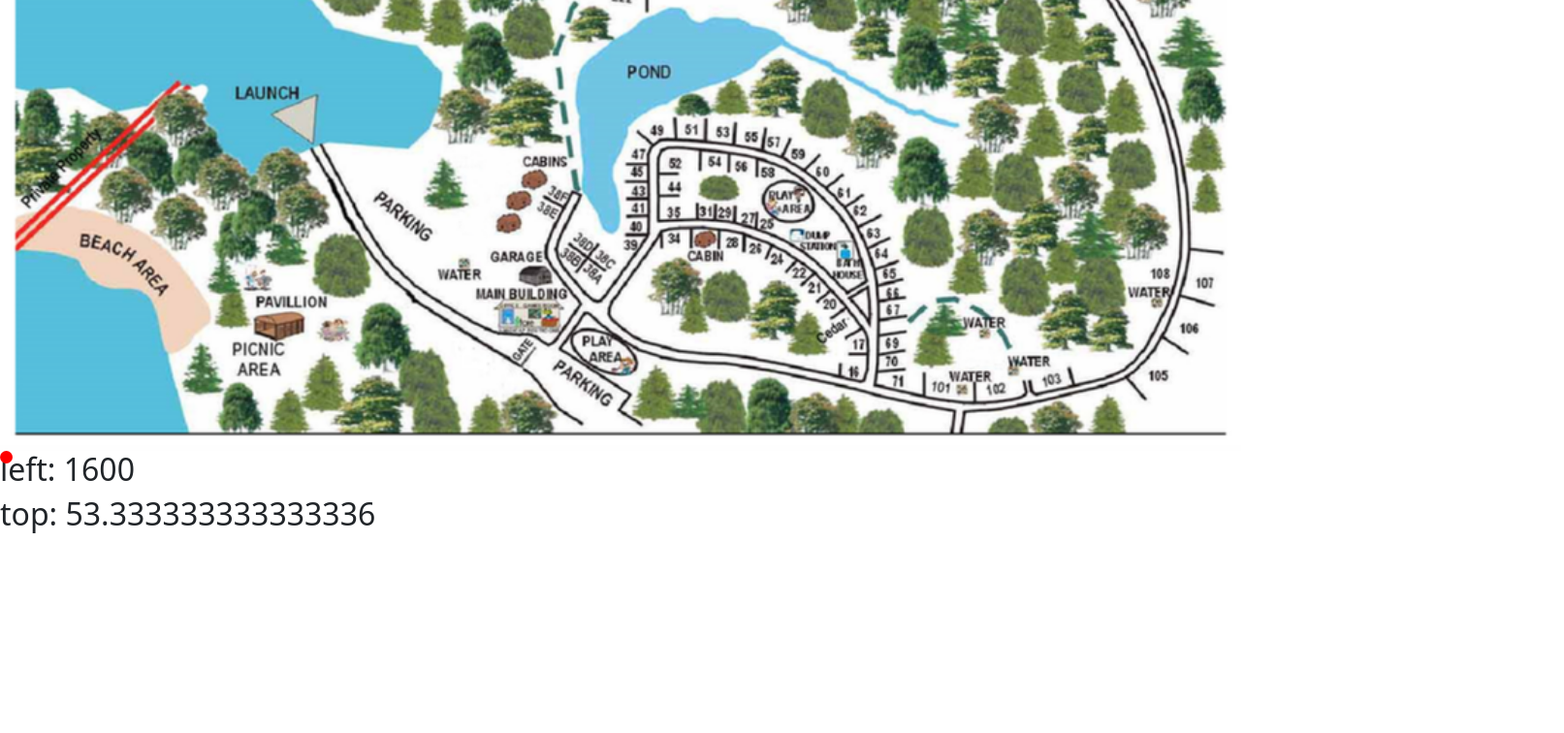
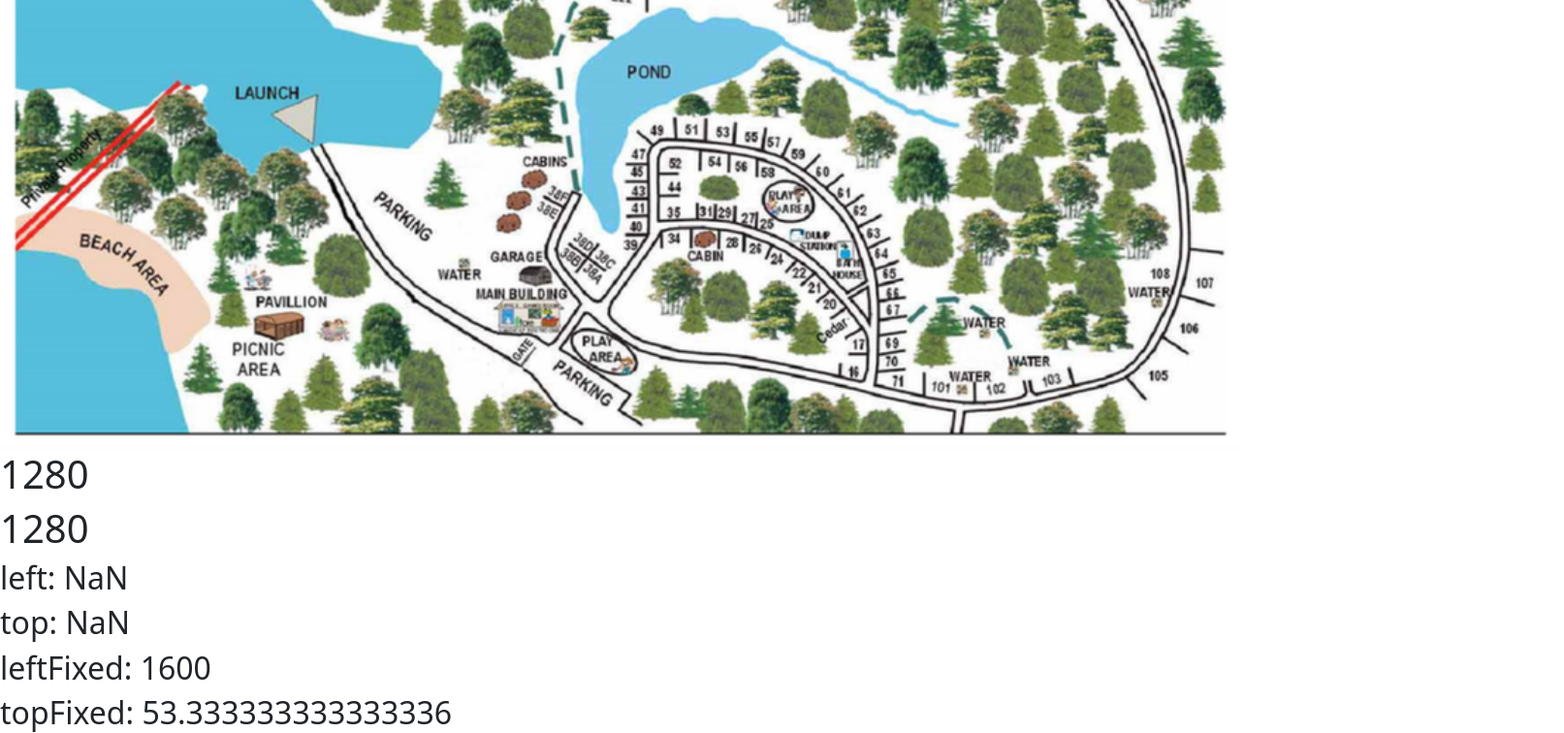
Before and after one commit to JellonaVesa666/CabinApp, a React (Create React App) app in the folder cabin-app/: page / in a window 1280 px wide. Shown: the part 446-1202 px from the top of the page at 97% size, 1613 px wide, since content can reach past the window. Before the commit the page ends 997 px from the top, so only its background shows below. Built offline with nearby package versions, Linux system fonts and the light colour scheme.

Commit message:
no message

```diff
--- a/cabin-app/src/App.js
+++ b/cabin-app/src/App.js
@@ -6,62 +6,64 @@ import './App.css';
 function App() {
 
   // Window size
-  const [windowSize, setWindowSize] = useState([
-    window.innerWidth,
-    window.innerHeight,
-  ]);
+  const [screenSize, setScreenSize] = useState(getCurrentDimension());
 
   //Mouse Position
   const [mousePos, setMousePos] = useState({});
+  const [multiplier, setMultiplier] = useState({});
 
   const imgRef = useRef();
 
   useEffect(() => {
-    const handleWindowResize = () => {
-      setWindowSize([imgRef.current.clientWidth, imgRef.current.clientHeight]);
-    };
 
-    window.addEventListener('resize', handleWindowResize);
+    const updateDimension = () => {
+      setScreenSize(getCurrentDimension());
+    }
+    window.addEventListener('resize', updateDimension);
 
-    return () => {
-      window.removeEventListener('resize', handleWindowResize);
-    };
-  }, []);
+    return (() => {
+      setMultiplier({ x: screenSize.width})
+      window.removeEventListener('resize', updateDimension);
+    })
+  }, [screenSize])
 
-  useEffect(() => {
-    const handleMouseMove = (event) => {
-      console.log(event.clientX, event.clientY)
-      setMousePos({ x: event.clientX, y: event.clientY });
-    };
+  //console.log(mousePos.x / window.screen.width * screenSize.width);
 
-    window.addEventListener('click', handleMouseMove);
+  const handleMouseClick = (event) => {
+    setMousePos({ x: event.clientX, y: event.clientY });
+  };
 
-    return () => {
-      window.removeEventListener('mousemove',handleMouseMove);
-    };
-  }, []);
+  function getCurrentDimension() {
+    return {
+      width: window.innerWidth,
+      height: window.innerHeight
+    }
+  }
 
   return (
     <div style={{ width: "100vw", height: "100vh", position: "relative" }}>
-      <img ref={imgRef} src={map}
+      <img ref={imgRef} src={map} alt="" onClick={(event) => handleMouseClick(event)}
         style={{ zIndex: -1, width: "100%", top: 0, left: 0, right: 0, bottom: 0, resizeMode: 'cover' }} />
-      <div style={circle(windowSize, mousePos)} />
-      <h2>left: {1000 / window.screen.width * windowSize[0]}</h2>
-      <h2>top: {40 / window.screen.height * windowSize[1]}</h2>
+      <div style={circle(screenSize, mousePos)} />
+      <h1>{1 * multiplier.x}</h1>
+      <h1>{1 * screenSize.width}</h1>
+      <h2>left: {mousePos.x / screenSize.width * screenSize.width}</h2>
+      <h2>top: {mousePos.y / screenSize.height * screenSize.height}</h2>
+      <h2>leftFixed: {1000 / window.screen.width * screenSize.width}</h2>
+      <h2>topFixed: {40 / window.screen.height * screenSize.height}</h2>
     </div>
   );
 }
 
-const circle = (windowSize, mousePos) => ({
-  aspectRatio: 1 / 8,
+const circle = (screenSize, mousePos) => ({
   position: "absolute",
   margin: "auto",
   width: "1vw",
   aspectRatio: 1 / 1,
   borderRadius: 22,
   background: "red",
-  left: mousePos.x,
-  top: mousePos.y,
+  left: 1000 / window.screen.width * screenSize.width,
+  top: 40 / window.screen.height * screenSize.height,
 });
 
 export default App;
```
Also changed, not shown: cabin-app/src/components/testComponents.js (deleted, +0 -15 lines).
